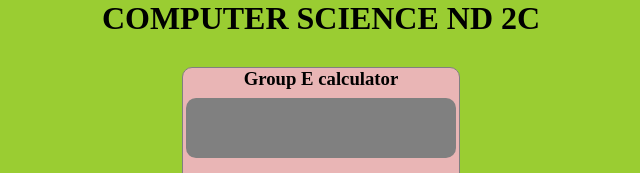
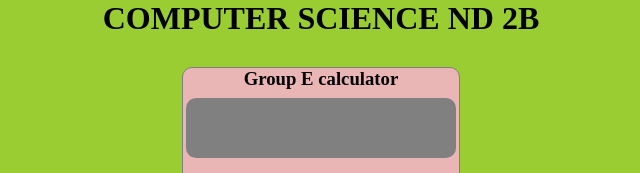
Before and after one commit to kabiruabdu850/ND-2C, a plain HTML site: page index.html in a window 1280 px wide. Shown: the top 173 px of the page, 319-959 px from the left. Drawn offline with Linux system fonts and the light colour scheme.

Commit message:
Modify calculator page header and student table
Updated the title and header for the calculator page, and added a table with student names and registration numbers.

```diff
--- a/index.html
+++ b/index.html
@@ -7,7 +7,7 @@
     <link rel="stylesheet" href="./style.css">
 </head>
 <body>
-     <h1>COMPUTER SCIENCE ND 2C</h1>
+     <h1>COMPUTER SCIENCE ND 2B</h1>
     <div class="container">
         <div class="calculator">
            <h3>Group E calculator</h3>
@@ -142,4 +142,5 @@
 </table>
     </h4>
 </body>
+
 </html>
```
